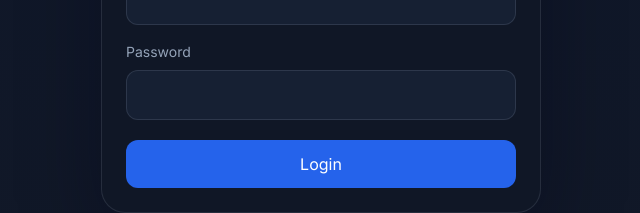
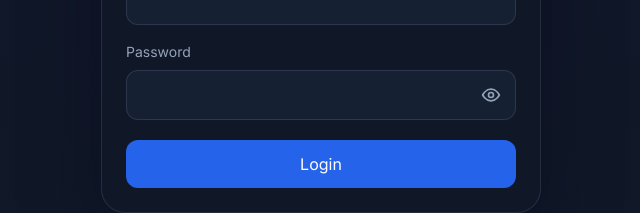
Before and after one commit to OkayMarta/ai-inference-gateway, a React (Vite) app in the folder frontend/: page / in a window 1280 px wide. Both pictures are taken after a click on the button "Start". Shown: the part 395-608 px from the top of the page, without its empty margins (319-959 px from the left). Built offline with nearby package versions, Linux system fonts and the light colour scheme.

Commit message:
button to see password

```diff
--- a/frontend/src/components/AuthForm.jsx
+++ b/frontend/src/components/AuthForm.jsx
@@ -5,6 +5,7 @@ const AuthForm = ({ onLogin, onRegister, loading, error }) => {
     const [username, setUsername] = useState("");
     const [email, setEmail] = useState("");
     const [password, setPassword] = useState("");
+    const [showPassword, setShowPassword] = useState(false);
 
     const isRegister = mode === "register";
 
@@ -28,6 +29,7 @@ const AuthForm = ({ onLogin, onRegister, loading, error }) => {
     const switchMode = (nextMode) => {
         setMode(nextMode);
         setPassword("");
+        setShowPassword(false);
     };
 
     return (
@@ -78,15 +80,44 @@ const AuthForm = ({ onLogin, onRegister, loading, error }) => {
 
                     <label className="auth-field">
                         <span className="field-label">Password</span>
+                        <span className="password-input-wrap">
                             <input
-                            className="field-input"
-                            type="password"
+                                className="field-input password-input"
+                                type={showPassword ? "text" : "password"}
                                 value={password}
                                 onChange={(event) => setPassword(event.target.value)}
                                 autoComplete={isRegister ? "new-password" : "current-password"}
                                 minLength={6}
                                 required
                             />
+                            <button
+                                type="button"
+                                className="password-toggle"
+                                onClick={() => setShowPassword((value) => !value)}
+                                aria-label={showPassword ? "Hide password" : "Show password"}
+                                title={showPassword ? "Hide password" : "Show password"}
+                            >
+                                <svg
+                                    className="password-toggle-icon"
+                                    viewBox="0 0 24 24"
+                                    aria-hidden="true"
+                                >
+                                    {showPassword ? (
+                                        <>
+                                            <path d="M3 3l18 18" />
+                                            <path d="M10.6 10.6a2 2 0 0 0 2.8 2.8" />
+                                            <path d="M9.9 4.2A10.7 10.7 0 0 1 12 4c5 0 8.8 3.4 10 8a11.8 11.8 0 0 1-2.2 4" />
+                                            <path d="M6.6 6.6A11.8 11.8 0 0 0 2 12c1.2 4.6 5 8 10 8 1.3 0 2.5-.2 3.6-.7" />
+                                        </>
+                                    ) : (
+                                        <>
+                                            <path d="M2 12s3.6-7 10-7 10 7 10 7-3.6 7-10 7S2 12 2 12z" />
+                                            <circle cx="12" cy="12" r="3" />
+                                        </>
+                                    )}
+                                </svg>
+                            </button>
+                        </span>
                     </label>
 
                     {error && <div className="notice notice-error">{error}</div>}
--- a/frontend/src/styles/components/Dashboard.css
+++ b/frontend/src/styles/components/Dashboard.css
@@ -92,6 +92,50 @@
 
 .auth-field {
     gap: 8px;
+}
+
+.password-input-wrap {
+    position: relative;
+    display: block;
+}
+
+.password-input {
+    padding-right: 48px;
+}
+
+.password-toggle {
+    position: absolute;
+    top: 50%;
+    right: 8px;
+    display: grid;
+    width: 34px;
+    height: 34px;
+    place-items: center;
+    border-radius: 8px;
+    color: var(--color-text-muted);
+    cursor: pointer;
+    transform: translateY(-50%);
+}
+
+.password-toggle:hover,
+.password-toggle:focus-visible {
+    background: rgba(148, 163, 184, 0.12);
+    color: #f8fafc;
+}
+
+.password-toggle:focus-visible {
+    outline: 2px solid rgba(37, 99, 235, 0.55);
+    outline-offset: 2px;
+}
+
+.password-toggle-icon {
+    width: 20px;
+    height: 20px;
+    fill: none;
+    stroke: currentColor;
+    stroke-linecap: round;
+    stroke-linejoin: round;
+    stroke-width: 2;
 }
 
 .session-bar {
```
Lines whose indentation alone changed are shown as unchanged.
